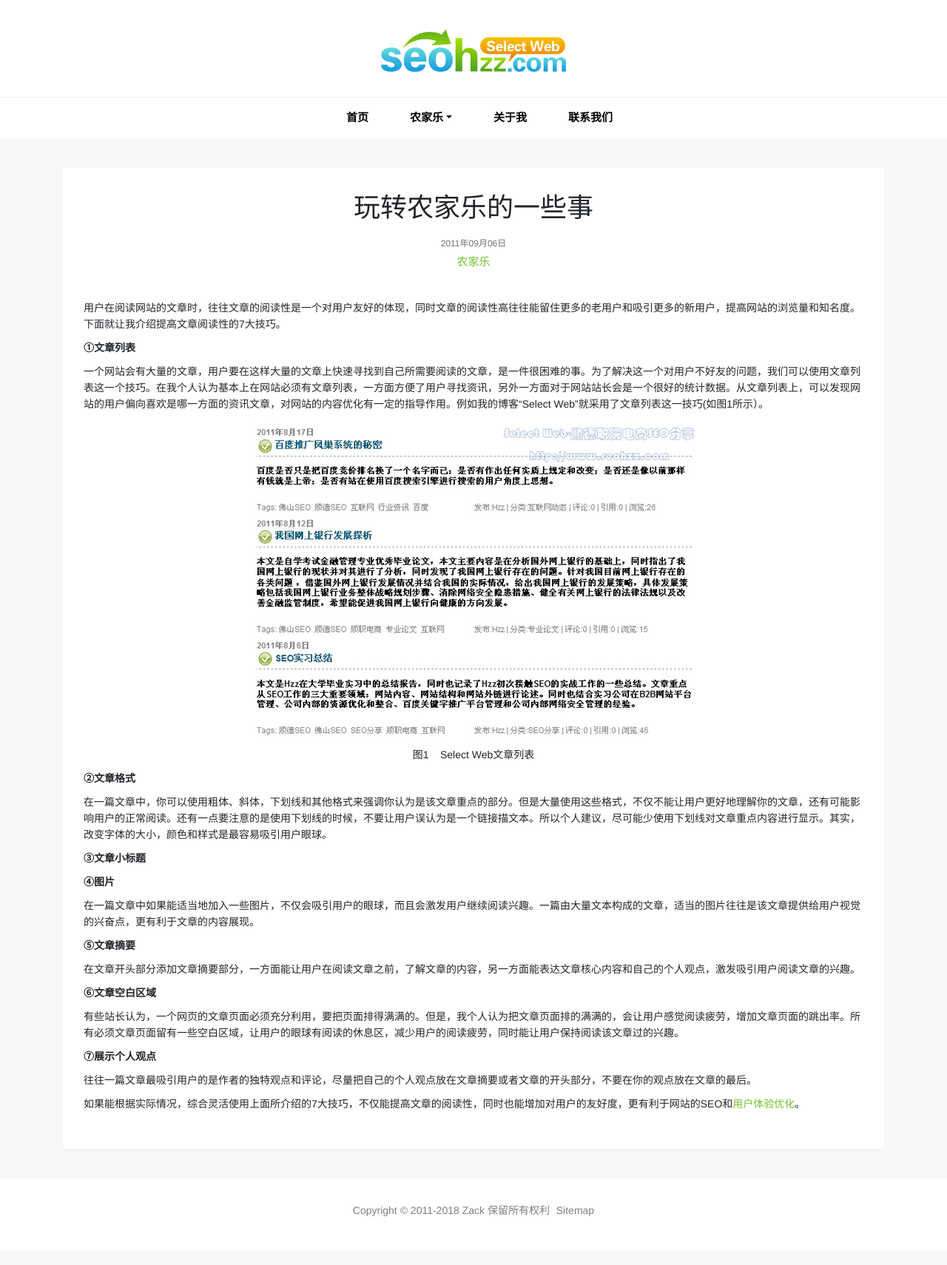
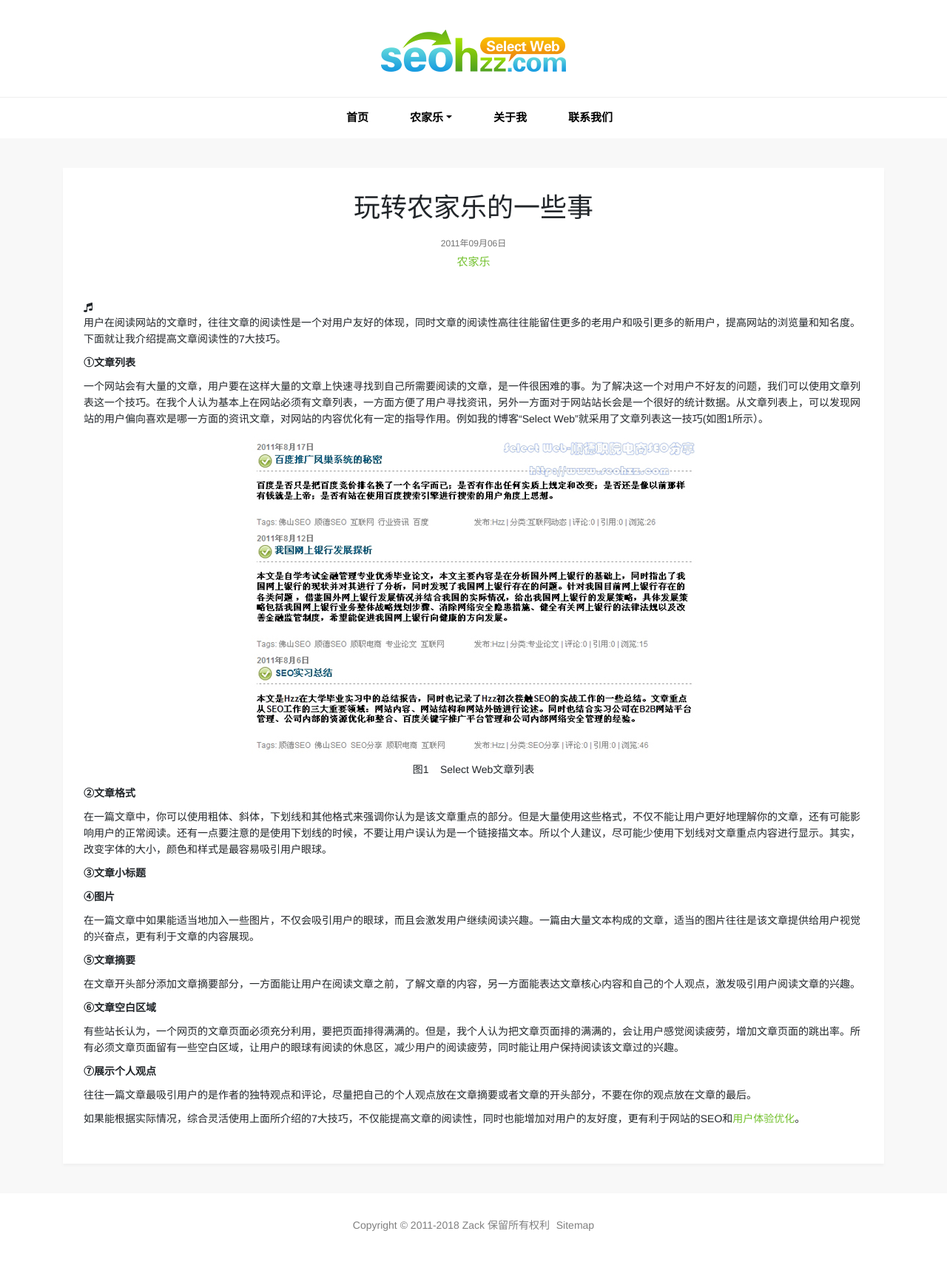
Before and after one commit to HOKOITING/HOKOITING.github.io, a Jekyll site: the page built from ueo/_posts/2011-09-06-web-read-skill.html, in a window 1280 px wide. Shown: the whole page at 74% size. Built offline with Jekyll 4.4.1, drawn with Linux system fonts in a browser that asks for light colours.

Commit message:
Update 2011-09-06-web-read-skill.html

```diff
--- a/ueo/_posts/2011-09-06-web-read-skill.html
+++ b/ueo/_posts/2011-09-06-web-read-skill.html
@@ -7,6 +7,7 @@ title: 玩转农家乐的一些事
 keywords: 农家乐
 description: 农民向城市现代人提供的一种回归自然从而获得身心放松、愉悦精神的休闲旅游方式。
 ---
+<i class="fa fa-music"></i>
 <p>用户在阅读网站的文章时，往往文章的阅读性是一个对用户友好的体现，同时文章的阅读性高往往能留住更多的老用户和吸引更多的新用户，提高网站的浏览量和知名度。下面就让我介绍提高文章阅读性的7大技巧。</p>
 <p><b>①文章列表</b></p>
 <p>一个网站会有大量的文章，用户要在这样大量的文章上快速寻找到自己所需要阅读的文章，是一件很困难的事。为了解决这一个对用户不好友的问题，我们可以使用文章列表这一个技巧。在我个人认为基本上在网站必须有文章列表，一方面方便了用户寻找资讯，另外一方面对于网站站长会是一个很好的统计数据。从文章列表上，可以发现网站的用户偏向喜欢是哪一方面的资讯文章，对网站的内容优化有一定的指导作用。例如我的博客&ldquo;Select Web&rdquo;就采用了文章列表这一技巧(如图1所示）。</p>
```
